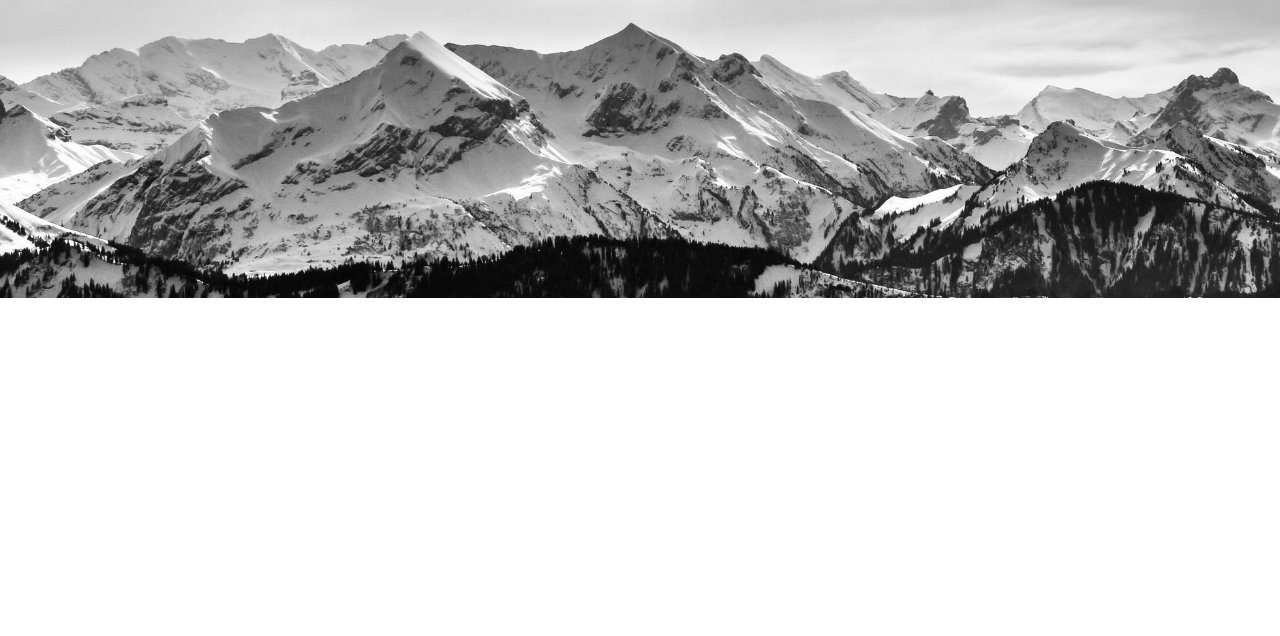
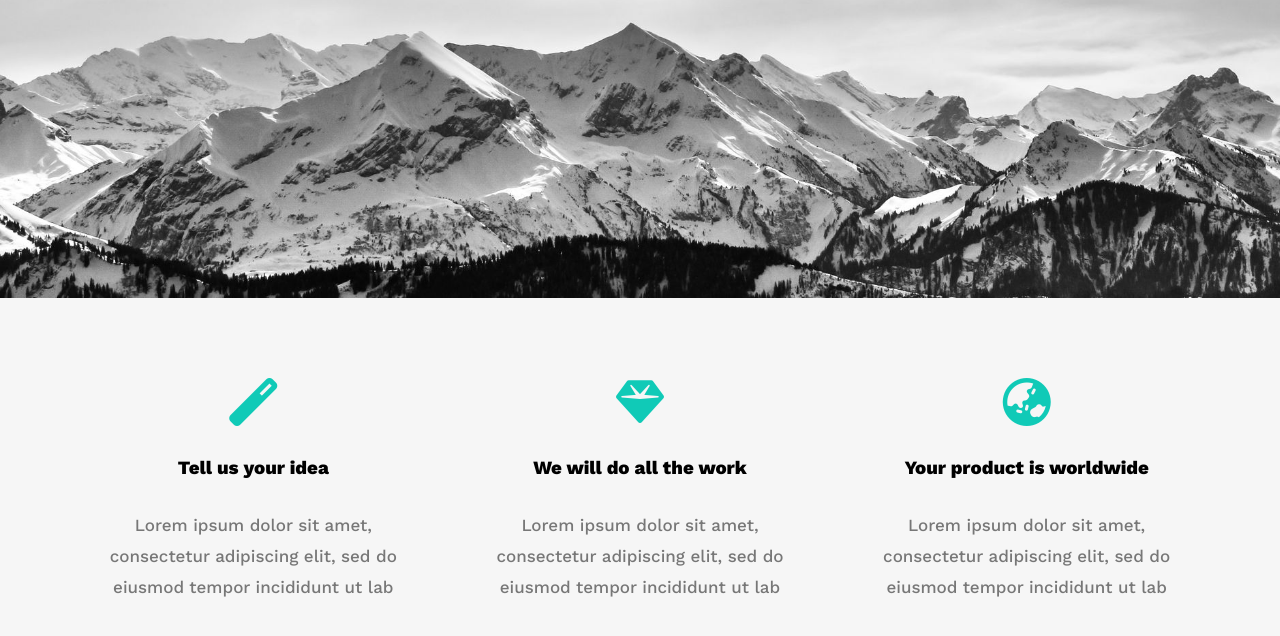
Before and after one commit to aehamdy/leon-html-css-template, a plain HTML site: page index.html in a window 1280 px wide. Shown: the part 502-1138 px from the top of the page. Before the commit the page ends 800 px from the top, so only its background shows below. Drawn offline with nearby package versions, Linux system fonts and the light colour scheme.

Commit message:
Added features section

```diff
--- a/index.html
+++ b/index.html
@@ -43,7 +43,7 @@
       </div>
     </header>
 
-    <section class="section section--one-column section--landing">
+    <section class="section section--landing">
       <div class="section__content">
         <h1 class="section__heading">Hello There</h1>
         <p class="section__description">
@@ -51,5 +51,34 @@
         </p>
       </div>
     </section>
+
+    <section class="section section--features">
+      <div class="container section__threeCols">
+        <div class="section__feat">
+          <i class="fas fa-magic fa-3x"></i>
+          <h3>Tell us your idea</h3>
+          <p>
+            Lorem ipsum dolor sit amet, consectetur adipiscing elit, sed do
+            eiusmod tempor incididunt ut lab
+          </p>
+        </div>
+        <div class="section__feat">
+          <i class="fas fa-gem fa-3x"></i>
+          <h3>We will do all the work</h3>
+          <p>
+            Lorem ipsum dolor sit amet, consectetur adipiscing elit, sed do
+            eiusmod tempor incididunt ut lab
+          </p>
+        </div>
+        <div class="section__feat">
+          <i class="fas fa-globe-asia fa-3x"></i>
+          <h3>Your product is worldwide</h3>
+          <p>
+            Lorem ipsum dolor sit amet, consectetur adipiscing elit, sed do
+            eiusmod tempor incididunt ut lab
+          </p>
+        </div>
+      </div>
+    </section>
   </body>
 </html>
--- a/styles/_header.scss
+++ b/styles/_header.scss
@@ -46,7 +46,7 @@
   }
 
   &__list {
-    background-color: $bg-grey;
+    background-color: $color-grey;
     position: absolute;
     right: 0;
     min-width: 20rem;
@@ -59,7 +59,7 @@
       position: absolute;
       border-width: 1rem;
       border-style: solid;
-      border-color: transparent transparent $bg-grey transparent;
+      border-color: transparent transparent $color-grey transparent;
       right: 0.5rem;
       top: -2rem;
     }
--- a/styles/_section.scss
+++ b/styles/_section.scss
@@ -28,4 +28,35 @@
     font-size: 1.9rem;
     line-height: 1.8;
   }
+
+  &--features {
+    padding: $default-padding 0;
+    background-color: $color-grey;
+  }
+
+  &__threeCols {
+    display: grid;
+    grid-template-columns: repeat(auto-fill, minmax(30rem, 1fr));
+    gap: 2rem;
+  }
+
+  &__feat {
+    padding: 2rem;
+    text-align: center;
+
+    > i {
+      color: $primary-color;
+    }
+
+    > h3 {
+      font-weight: 800;
+      margin: 3rem 0;
+    }
+
+    > p {
+      line-height: 1.8;
+      color: #777;
+      font-size: 1.7rem;
+    }
+  }
 }
--- a/styles/_variables.scss
+++ b/styles/_variables.scss
@@ -1,5 +1,7 @@
 $primary-color: #10cab7;
 $color-black: #333;
-$bg-grey: #f6f6f6;
+$color-grey: #f6f6f6;
+
+$default-padding: 6rem;
 
 $transition-timing: 0.3s;
```
Also changed, not shown: styles/style.css, 1 other file.
